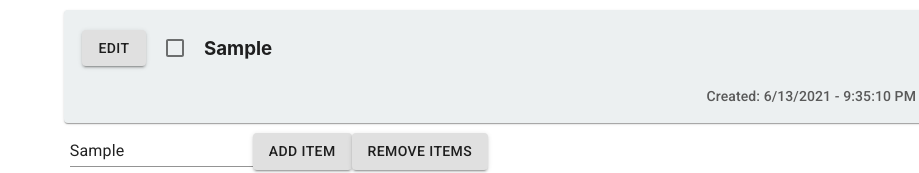
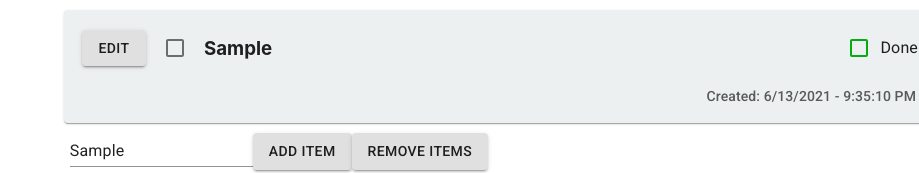
Before and after one commit to 2021-IBM-Accelerate-SW-Track/lab-1-team-43, a React (Create React App) app: page / in a window 1280 px wide. Both pictures are taken after typing "Sample" into the empty fields and a click on the button "ADD ITEM". Shown: the top 173 px of the page, without its empty margins (361-1280 px from the left). Built offline with nearby package versions, Linux system fonts and the light colour scheme.

Commit message:
A checkbox with the label done is shown to the right of the text

```diff
--- a/src/Todo.js
+++ b/src/Todo.js
@@ -1,10 +1,22 @@
-import { Button, Card, CardActions, Checkbox, Typography } from '@material-ui/core'
+import { Button, Card, CardActions, Checkbox, Typography, FormControlLabel } from '@material-ui/core'
 import {React, useState} from 'react'
+import { withStyles } from '@material-ui/core/styles';
 import Editing from './Editing'
+
+const GreenCheckbox = withStyles({
+    root: {
+        color: '#03AC13',
+        '&$checked':{
+            color: '#03C04A',
+        },
+    },
+    checked: {},
+})((props) => <Checkbox color='default' {...props}/>);
 
 export default function Todo({todo}) {
 
     const [editing, setEditing] = useState(false)
+    const [checked, setChecked] = useState(false)
 
     const cardWidth = 850 //for centering the cards aka todos
 
@@ -20,6 +32,10 @@ export default function Todo({todo}) {
         setEditing(true) // disables the button
     }
 
+    const doneCheckBoxFunction = (event) => {
+        setChecked(event.target.checked);
+    }
+
     return (
         <div style={{padding: '10px 0', position: 'relative', left: cardWidth/2}}>
             <Card style={{
@@ -32,6 +48,11 @@ export default function Todo({todo}) {
                     <Button variant="contained" onClick={editTodo} disabled={editing}>Edit</Button>
                     <Checkbox onChange={checkBoxFunction}></Checkbox>
                     <h3>{todo.name}</h3>
+                    <FormControlLabel
+                        style={{position: 'absolute', right: '0px'}}
+                        control={<GreenCheckbox checked={checked} onChange={doneCheckBoxFunction}/>}
+                        label="Done"
+                    />
                 </CardActions>
                 <Typography variant="subtitle2" style={{marginRight: '8px', marginBottom: '15px', color: '#595959', textAlign: 'right'}}>
                     {todo.edited ? 'Edited: ' + todo.date.toLocaleDateString() + ' - ' + todo.date.toLocaleTimeString() : 'Created: ' + todo.date.toLocaleDateString() + ' - ' + todo.date.toLocaleTimeString()}
```
